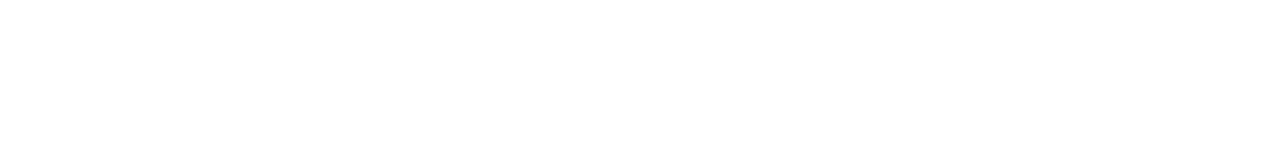
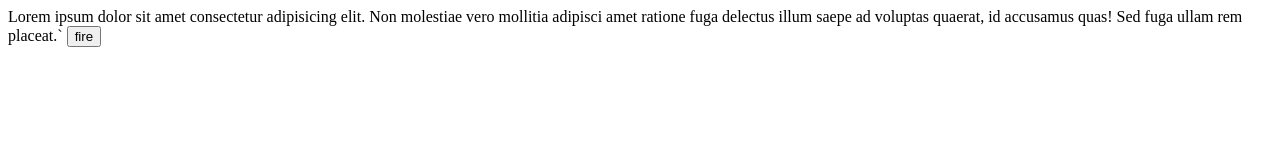
Before and after one commit to uj2527488-alt/ubaid, a plain HTML site: page index.html in a window 1280 px wide. Drawn offline with Linux system fonts and the light colour scheme.

Commit message:
add a button

```diff
--- a/index.html
+++ b/index.html
@@ -6,6 +6,7 @@
     <title>Document</title>
 </head>
 <body>
-
+    Lorem ipsum dolor sit amet consectetur adipisicing elit. Non molestiae vero mollitia adipisci amet ratione fuga delectus illum saepe ad voluptas quaerat, id accusamus quas! Sed fuga ullam rem placeat.`
+    <button>fire</button>
 </body>
 </html>
```
Also changed, not shown: 1 other file.
